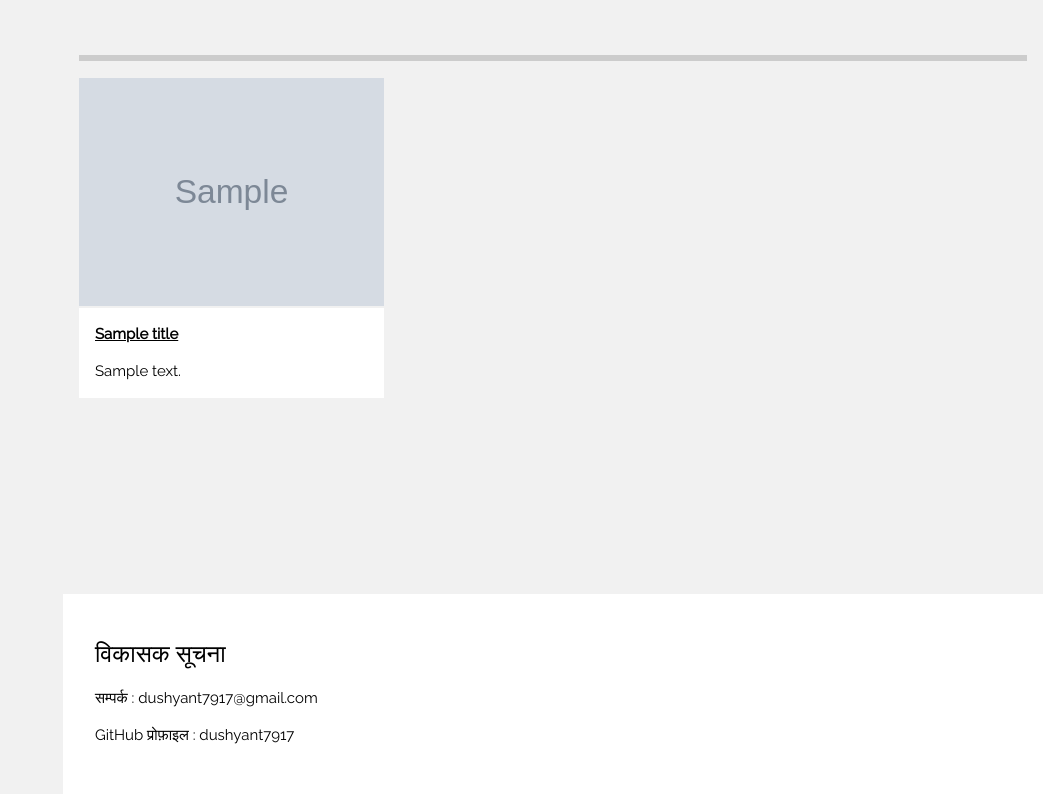
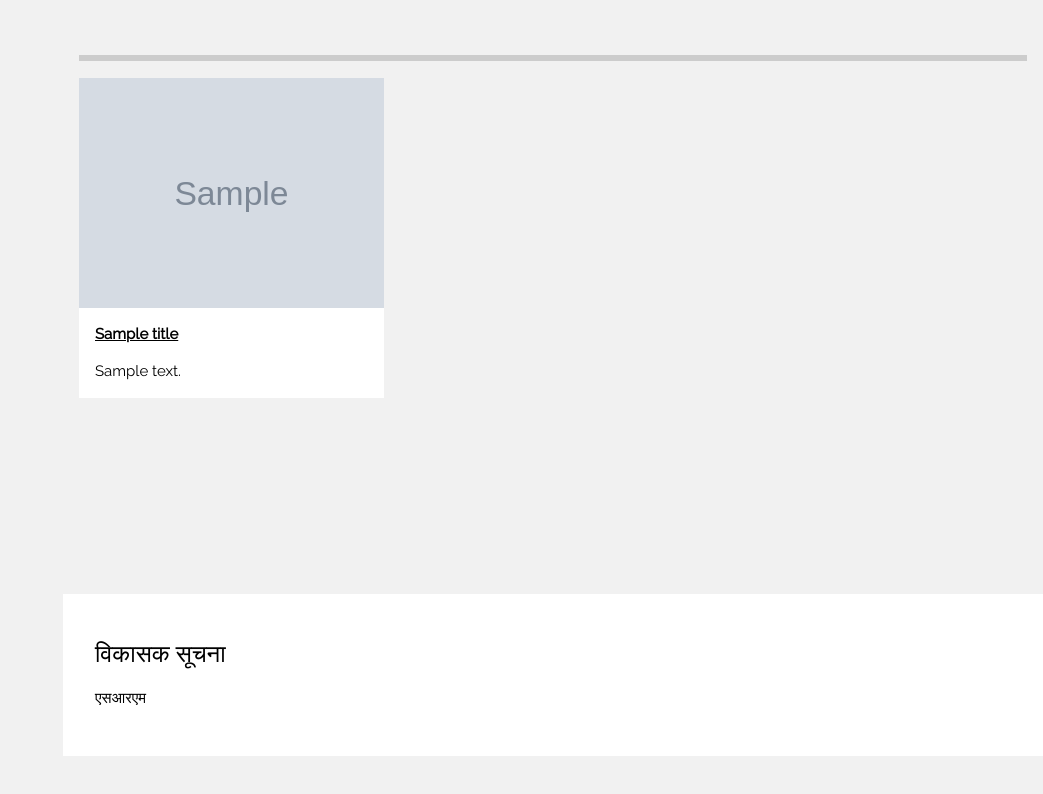
Before and after one commit to dushyant7917/Hindi-News-SEARCH-ENGINE, a Flask app: template Query/templates/results.html in a window 1280 px wide. Shown: the part 285-1079 px from the top of the page, without its empty margins (237-1280 px from the left). After the commit the page ends 1041 px from the top, so only its background shows below. Run offline with Flask 2, Linux system fonts and the light colour scheme; the template is opened without the code that fills it: most values are stand-ins (such as "Sample title", 1, 10 or a date in 2020); grey boxes marked "Sample" are stand-in pictures; some libraries are stand-ins or nearby versions.

Commit message:
Update results.html

```diff
--- a/Query/templates/results.html
+++ b/Query/templates/results.html
@@ -1,4 +1,3 @@
-
 <!DOCTYPE html>
 <html>
 <title>SRM HINDI SEMANTICS SEARCH ENGINE</title>
@@ -47,7 +46,7 @@ html,body,h1,h2,h3,h4,h5 {font-family: "Raleway", sans-serif}
     <div class="w3-third w3-container w3-margin-bottom" style="height:500px;">
      <div style="height:230px;">
        <a href="{{ item['_source']['url'][0] }}">
-        <img src={{ item['_source']['data']['image_url'][0] }} alt="News" style="width:100%" class="w3-hover-opacity">
+        <img class="img_item" src={{ item['_source']['data']['image_url'][0] }} alt="News" style="width:100%" class="w3-hover-opacity">
       </a>
     </div>
       <div class="w3-container w3-white">
@@ -68,8 +67,7 @@ html,body,h1,h2,h3,h4,h5 {font-family: "Raleway", sans-serif}
   <div class="w3-row-padding">
     <div class="w3-third">
       <h3>विकासक सूचना</h3>
-      <p>सम्पर्क : dushyant7917@gmail.com</p>
-      <p>GitHub प्रोफ़ाइल : dushyant7917</p>
+      <p>एसआरएम</p>
     </div>
   </div>
 </footer>
@@ -77,5 +75,31 @@ html,body,h1,h2,h3,h4,h5 {font-family: "Raleway", sans-serif}
 <!-- End page content -->
 </div>
 
+<script src = "/static/jquery-3.1.1.min.js"></script>
+<script>
+$(document).ready(function(){
+
+  $("img").on("error", function(){
+    var img = $(this);
+    img.attr('src', '/static/no_image.png');
+  });
+
+});
+
+</script>
+
+<style>
+
+.img_item{
+  width: 100%;
+  height: 100%;
+  display: block;
+  margin-left: auto;
+  margin-right: 100%;
+
+}
+
+</style>
 </body>
+
 </html>
```
